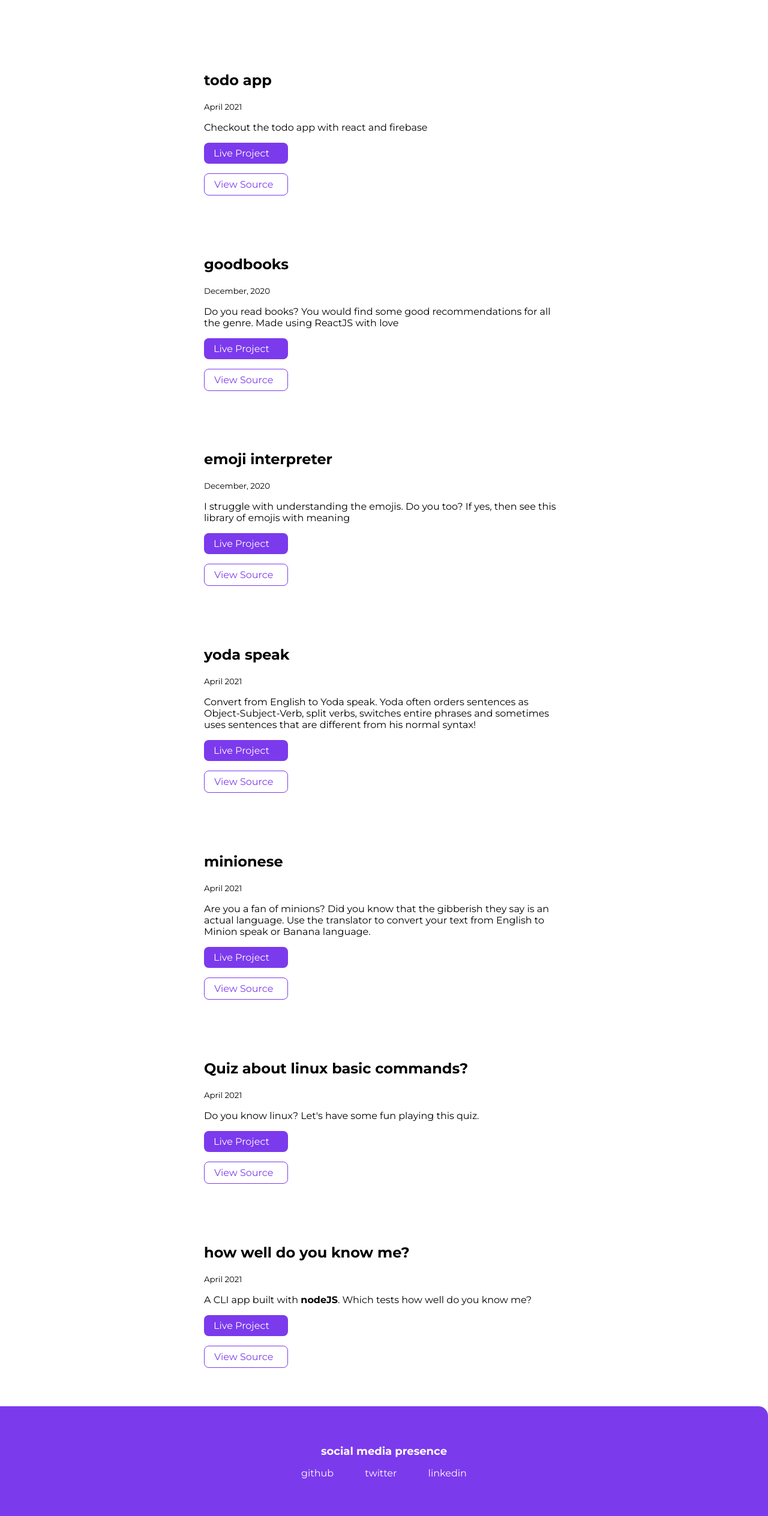
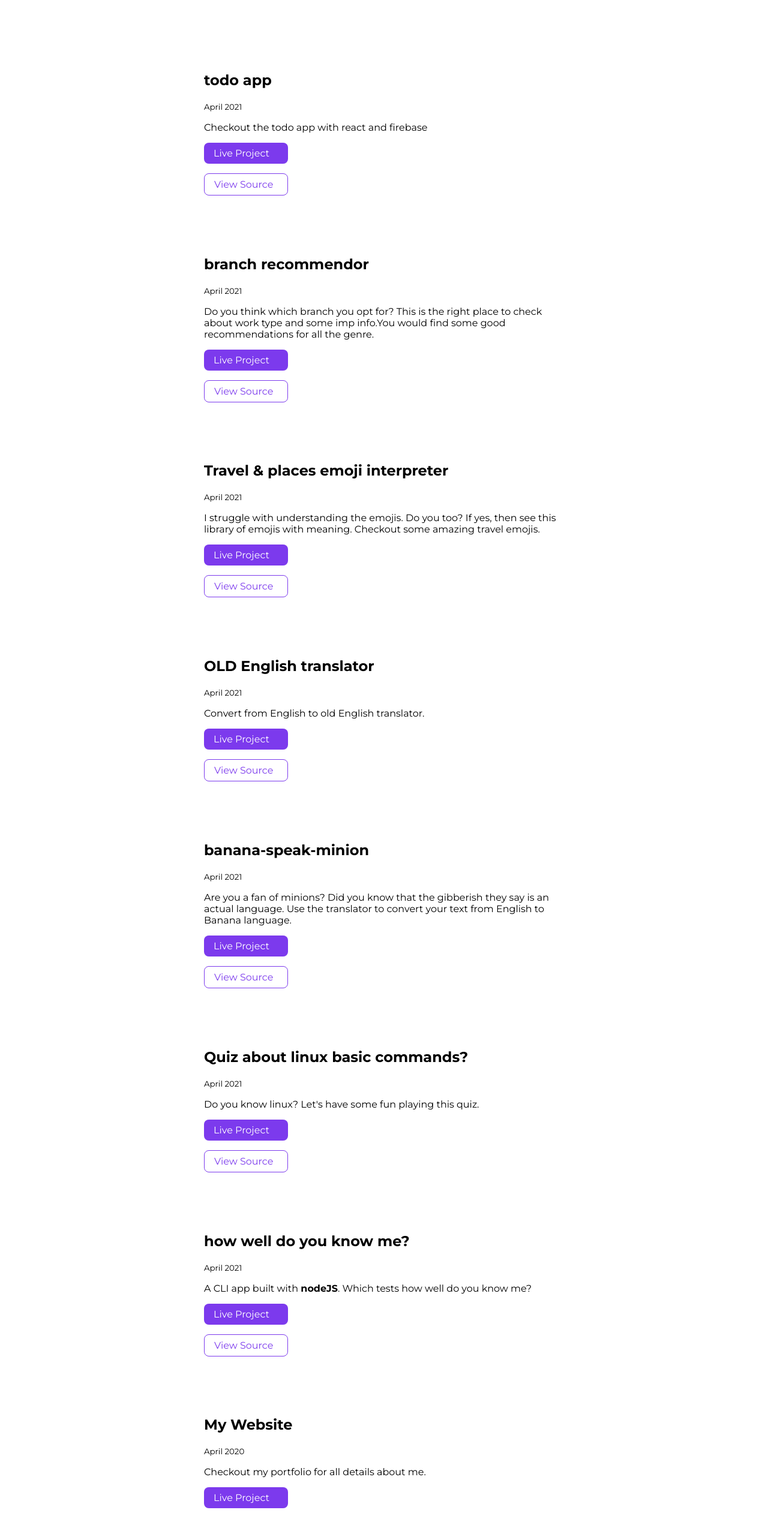
Before and after one commit to PUNITBATRA/punit-site, a plain HTML site: page projects.html in a window 1280 px wide. Shown: the part 261-2789 px from the top of the page at 60% size. Drawn offline with Linux system fonts and the light colour scheme.

Commit message:
final update

```diff
--- a/projects.html
+++ b/projects.html
@@ -43,12 +43,12 @@
 
         <li>
             <article class="showcase-list container container-center ">
-                <h1>goodbooks</h1>
-            <small>December, 2020</small>
-            <p>Do you read books? You would find some good recommendations for all the genre. Made using ReactJS with love</p>
+                <h1>branch recommendor</h1>
+            <small>April 2021</small>
+            <p>Do you think which branch you opt for? This is the right place to check about work type and some imp info.You would find some good recommendations for all the genre.</p>
 
-            <a class="link link-primary" href="https://hiq3h.csb.app/">Live Project</a>
-            <a class="link link-secondary" href="https://github.com/tanaypratap/neogcamp-lesson-five-assignments">View Source</a>
+            <a class="link link-primary" href="https://70x5s.csb.app/">Live Project</a>
+            <a class="link link-secondary" href="https://codesandbox.io/s/inspiring-wave-70x5s">View Source</a>
 
             </article>
 
@@ -56,12 +56,12 @@
 
         <li>
             <article class="showcase-list container container-center ">
-                <h1>emoji interpreter</h1>
-            <small>December, 2020</small>
-            <p>I struggle with understanding the emojis. Do you too? If yes, then see this library of emojis with meaning</p>
+                <h1>Travel & places emoji interpreter</h1>
+            <small>April 2021</small>
+            <p>I struggle with understanding the emojis. Do you too? If yes, then see this library of emojis with meaning. Checkout some amazing travel emojis.</p>
 
-            <a class="link link-primary" href="https://l4w0y.csb.app/">Live Project</a>
-            <a class="link link-secondary" href="https://github.com/tanaypratap/neogcamp-practice-emoji-app">View Source</a>
+            <a class="link link-primary" href="https://go7t5.csb.app/">Live Project</a>
+            <a class="link link-secondary" href="https://codesandbox.io/s/go7t5">View Source</a>
 
             </article>
 
@@ -69,12 +69,12 @@
 
         <li>
             <article class="showcase-list container container-center ">
-                <h1>yoda speak</h1>
+                <h1>OLD English translator</h1>
             <small>April 2021</small>
-            <p>Convert from English to Yoda speak. Yoda often orders sentences as Object-Subject-Verb, split verbs, switches entire phrases and sometimes uses sentences that are different from his normal syntax!</p>
+            <p>Convert from English to old English translator. </p>
 
-            <a class="link link-primary" href="assignments.html">Live Project</a>
-            <a class="link link-secondary" href="assignments.html">View Source</a>
+            <a class="link link-primary" href="https://oldenglishtranslator.netlify.app/">Live Project</a>
+            <a class="link link-secondary" href="https://github.com/PUNITBATRA/oldenglish-translator">View Source</a>
 
             </article>
 
@@ -82,12 +82,12 @@
 
         <li>
             <article class="showcase-list container container-center ">
-                <h1>minionese</h1>
+                <h1>banana-speak-minion</h1>
             <small>April 2021</small>
-            <p>Are you a fan of minions? Did you know that the gibberish they say is an actual language. Use the translator to convert your text from English to Minion speak or Banana language.</p>
+            <p>Are you a fan of minions? Did you know that the gibberish they say is an actual language. Use the translator to convert your text from English to Banana language.</p>
 
-            <a class="link link-primary" href="https://github.com/tanaypratap/neogcamp-banana-speak">Live Project</a>
-            <a class="link link-secondary" href="https://bananaspeakpractice.netlify.app/">View Source</a>
+            <a class="link link-primary" href="https://banana-speak-minion.netlify.app/">Live Project</a>
+            <a class="link link-secondary" href="https://github.com/PUNITBATRA/banana-speak-minion">View Source</a>
 
             </article>
 
@@ -118,6 +118,19 @@
 
         </li>
 
+        <li>
+            <article class="showcase-list container container-center ">
+                <h1>My Website</h1>
+                <small>April 2020</small>  <p>Checkout my portfolio for all details about me.
+              </p>
+
+                <a class="link link-primary" href="http://punitbatra.co/">Live Project</a>
+                <a class="link link-secondary" href="https://github.com/PUNITBATRA/PUNITBATRA">View Source</a>
+            </article>
+
+        </li>
+
+
 
     </ul>
 
```
Also changed, not shown: index.html (+1 -1 lines).
